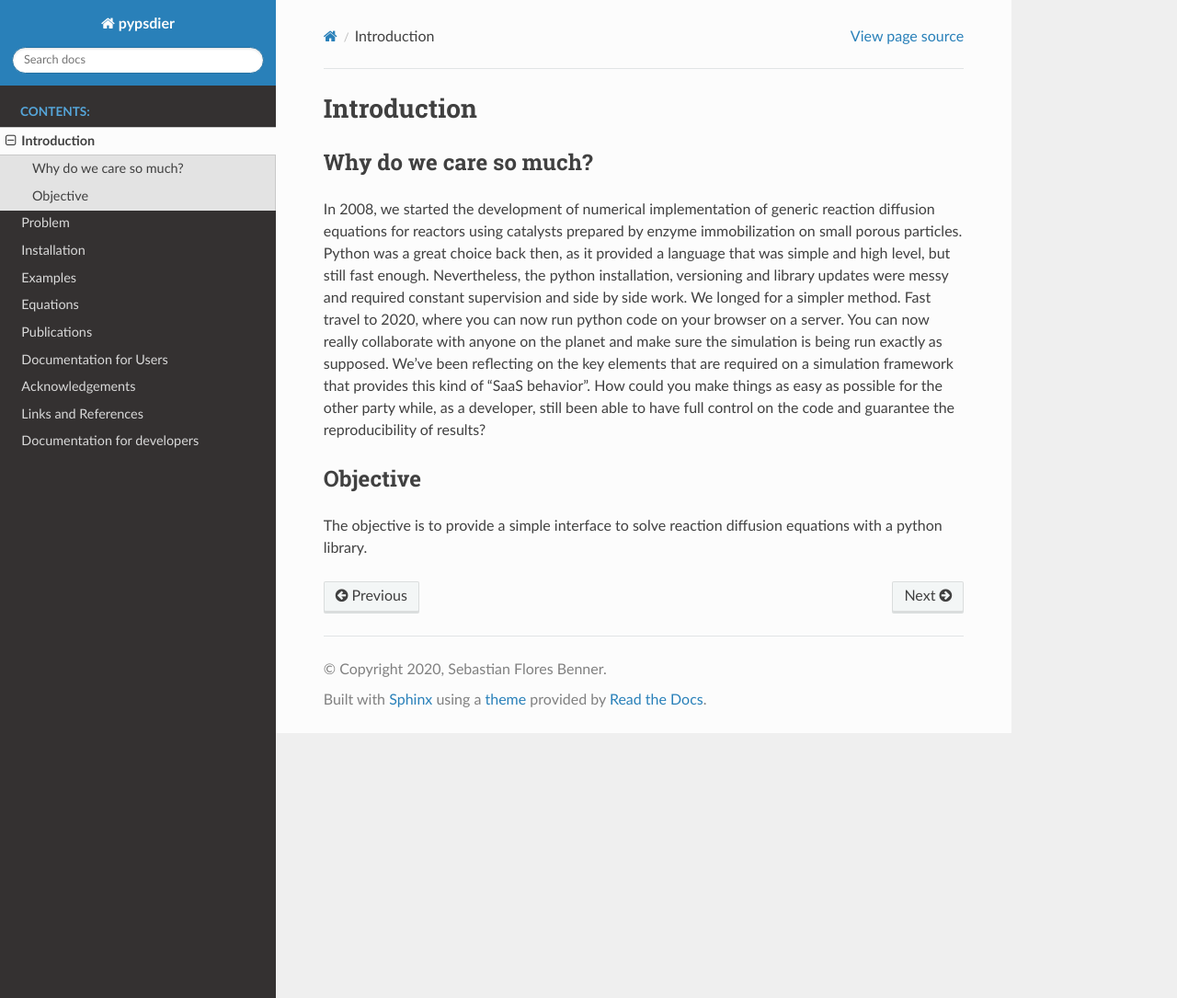
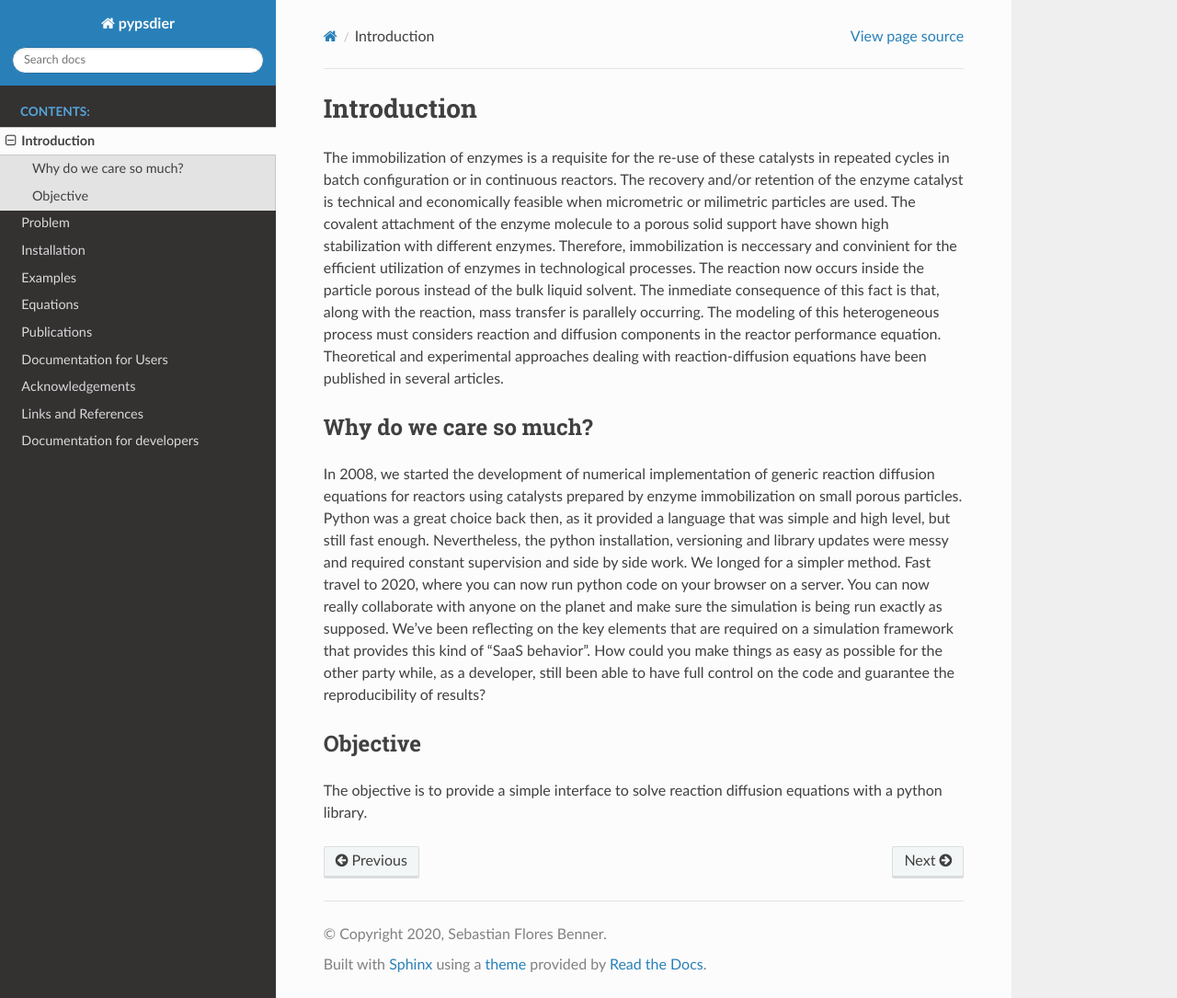
Before and after one commit to sebastiandres/pypsdier, a Sphinx documentation site: the page built from docs/source/intro.rst, in a window 1280 px wide and 1085 px high. Shown: the whole window at 92% size. Built offline with Sphinx 7.4.7 and the Read the Docs theme 2.0.0, drawn with Linux system fonts in a browser that asks for light colours; the version number could not be read and is left out.

Commit message:
Update intro.rst

```diff
--- a/docs/source/intro.rst
+++ b/docs/source/intro.rst
@@ -1,5 +1,8 @@
 Introduction
 ============
+
+The immobilization of enzymes is a requisite for the re-use of these catalysts in repeated cycles in batch configuration or in continuous reactors. The recovery and/or retention of the enzyme catalyst is technical and economically feasible when micrometric or milimetric particles are used. The covalent attachment of the enzyme molecule to a porous solid support have shown high stabilization with different enzymes. Therefore, immobilization is neccessary and convinient for the efficient utilization of enzymes in technological processes. The reaction now occurs inside the particle porous instead of the bulk liquid solvent. The inmediate consequence of this fact is that, along with the reaction, mass transfer is parallely occurring. The modeling of this heterogeneous process must considers reaction and diffusion components in the reactor performance equation. Theoretical and experimental approaches dealing with reaction-diffusion equations have been published in several articles.
+
 
 Why do we care so much?
 *************************
```
